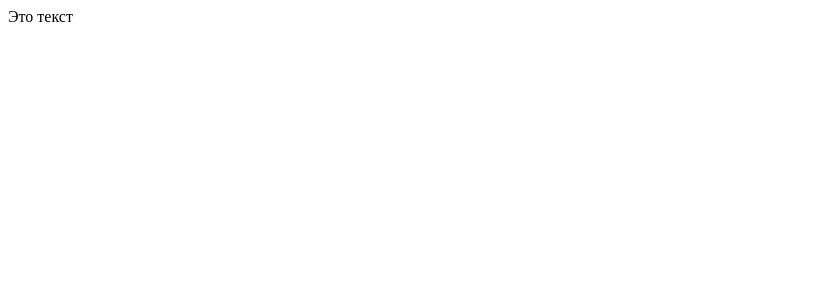
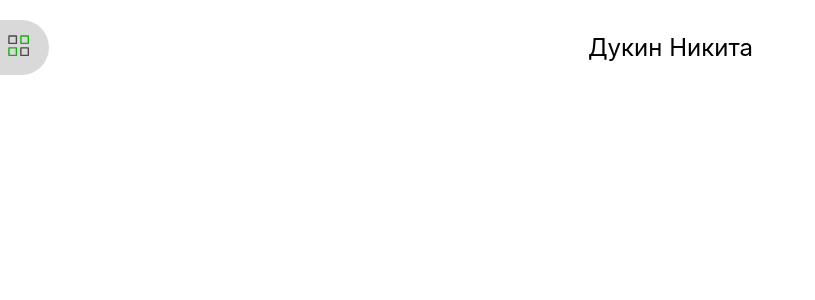
Before and after one commit to Fant1k34/CV, a React app: page / in a window 1280 px wide. Shown: the top 300 px of the page, without its empty margins (0-815 px from the left). Built offline with nearby package versions, Linux system fonts and the light colour scheme.

Commit message:
feat(*): basic core

```diff
--- a/package.json
+++ b/package.json
@@ -3,9 +3,11 @@
     "-": "^0.0.1",
     "@types/react": "^18.0.21",
     "@types/react-dom": "^18.0.6",
+    "css-loader": "^6.7.1",
     "html-webpack-plugin": "^5.5.0",
     "react": "^18.2.0",
     "react-dom": "^18.2.0",
+    "style-loader": "^3.3.1",
     "ts-loader": "^9.4.1",
     "typescript": "^4.8.4",
     "webpack-dev-server": "^4.11.1",
--- a/src/App.jsx
+++ b/src/App.jsx
@@ -1,8 +1,9 @@
 import React from 'react';
+import NavigationBar from "./components/NavigationBar";
 
 export const App = () => {
-    console.log("!!!");
-    return (<div>
-        Это текст
-    </div>);
+    return (
+        <NavigationBar>
+        </NavigationBar>
+    );
 }
--- a/src/components/index.css
+++ b/src/components/NavigationBar/index.module.css
@@ -3,7 +3,7 @@
     font-style: normal;
     font-weight: 400;
     font-display: optional;
-    src: url("InterTight-Regular.ttf") format("woff2");
+    src: url("../InterTight-Regular.ttf") format("woff2");
 }
 
 .header {
--- /dev/null
+++ b/src/components/NavigationBar/index.tsx
@@ -0,0 +1,3 @@
+import { NavigationBar } from './navigationBar';
+
+export default NavigationBar;
--- /dev/null
+++ b/src/components/NavigationBar/navigationBar.tsx
@@ -0,0 +1,28 @@
+import React from 'React';
+import styles from './index.module.css';
+
+export const NavigationBar = () => {
+    return (
+        <div className={ styles.header }>
+            <div className={ styles.details }>
+                <svg width="21" height="21" viewBox="0 0 21 21" fill="none" xmlns="http://www.w3.org/2000/svg">
+                    <path
+                        d="M0.94106 9.0974H8.40656C8.79416 9.0974 9.0975 8.79406 9.0975 8.40646V0.94094C9.0975 0.553339 8.79416 0.25 8.40656 0.25H0.94106C0.553461 0.25 0.250122 0.553339 0.250122 0.94094V8.40646C0.250122 8.77721 0.570313 9.0974 0.94106 9.0974ZM1.632 1.63188H7.71562V7.71552H1.632V1.63188Z"
+                        fill="#4A4A4A"/>
+                    <path
+                        d="M21.0199 0.94094C21.0199 0.553339 20.7165 0.25 20.3289 0.25H12.8634C12.4758 0.25 12.1725 0.553339 12.1725 0.94094V8.40646C12.1725 8.79406 12.4758 9.0974 12.8634 9.0974H20.3289C20.7165 9.0974 21.0199 8.79406 21.0199 8.40646V0.94094ZM19.638 7.71552H13.5544V1.63188H19.638V7.71552Z"
+                        fill="#17AB13"/>
+                    <path
+                        d="M0.940938 21.0198H8.40644C8.79404 21.0198 9.09738 20.7165 9.09738 20.3289V12.8633C9.09738 12.4757 8.79404 12.1724 8.40644 12.1724H0.940938C0.553339 12.1724 0.25 12.4757 0.25 12.8633V20.3289C0.25 20.6996 0.570191 21.0198 0.940938 21.0198ZM1.63188 13.5543H7.7155V19.6379H1.63188V13.5543Z"
+                        fill="#17AB13"/>
+                    <path
+                        d="M20.3288 12.1724H12.8633C12.4757 12.1724 12.1724 12.4757 12.1724 12.8633V20.3289C12.1724 20.7165 12.4757 21.0198 12.8633 21.0198H20.3288C20.7164 21.0198 21.0197 20.7165 21.0197 20.3289V12.8633C21.0197 12.4926 20.6995 12.1724 20.3288 12.1724ZM19.6379 19.6379H13.5542V13.5543H19.6379V19.6379Z"
+                        fill="#4A4A4A"/>
+                </svg>
+            </div>
+            <div className={ styles.information }>
+                Дукин Никита
+            </div>
+        </div>
+    );
+};
--- /dev/null
+++ b/typing.d.ts
@@ -0,0 +1 @@
+declare module "*.module.css";
--- a/webpack.config.js
+++ b/webpack.config.js
@@ -12,6 +12,10 @@ module.exports = {
     module: {
         rules: [
             {
+                test: /\.css$/i,
+                use: ["style-loader", "css-loader"],
+            },
+            {
                 test: /\.tsx?$/,
                 use: 'ts-loader',
                 exclude: /node_modules/,
@@ -24,7 +28,7 @@ module.exports = {
         ],
     },
     resolve: {
-        extensions: ['.tsx', '.ts', '.jsx', '.js'],
+        extensions: ['.tsx', '.ts', '.jsx', '.js', ".css"],
     },
     plugins: [
         new HtmlWebpackPlugin({
```
Also changed, not shown: src/components/index.html (+2 -14 lines), 1 other file (tests, documents, lock files or other folders).
